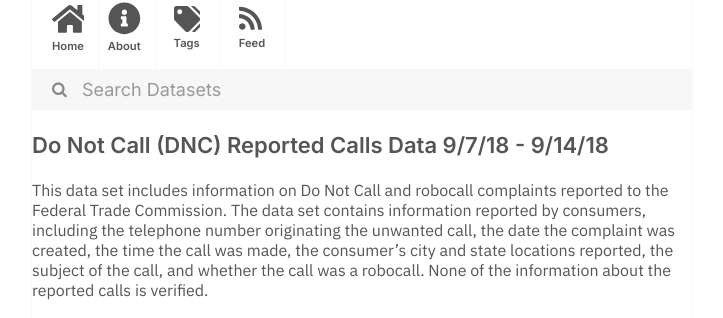
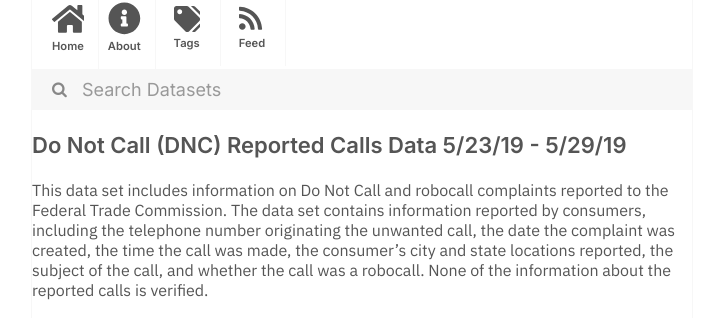
Before and after one commit to dayda-entities/federal-trade-commission, a Jekyll site: the page built from _posts/2020-11-12-do-not-call-dnc-reported-calls.md, in a window 1280 px wide. Shown: the part 216-534 px from the top of the page, without its empty margins (278-1001 px from the left). Built offline with Jekyll 4.4.1, drawn with Linux system fonts in a browser that asks for light colours.

Commit message:
Publish Data

```diff
--- a/_posts/2020-11-12-do-not-call-dnc-reported-calls.md
+++ b/_posts/2020-11-12-do-not-call-dnc-reported-calls.md
@@ -1,7 +1,7 @@
 ---
-title: Do Not Call (DNC) Reported Calls Data 9/7/18 - 9/14/18
-created: '2020-11-12T12:20:45.510751'
-modified: '2020-11-12T12:20:45.510762'
+title: Do Not Call (DNC) Reported Calls Data 5/23/19 - 5/29/19
+created: '2020-11-12T12:20:59.397832'
+modified: '2020-11-12T12:20:59.397839'
 state: active
 type: dataset
 tags:
@@ -12,7 +12,7 @@ tags:
   - Robocalls
 groups: []
 csv_url: >-
-  https://www.ftc.gov/sites/default/files/dnc_complaint_numbers_2018-09-10-15.csv
+  https://www.ftc.gov/sites/default/files/dnc_complaint_numbers_05-24-19thru05-30-19.csv
 json_url: ''
 layout: post
 
```
